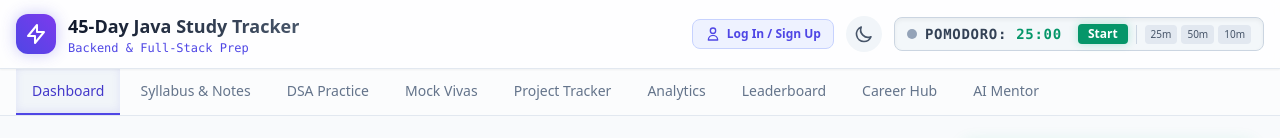
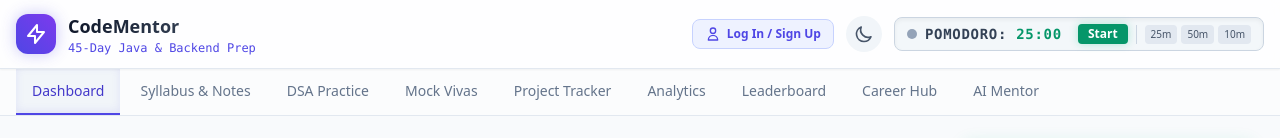
Before and after one commit to Satyamshiv0079/java-study-tracker, a React (Vite) app: page / in a window 1280 px wide. Shown: the top 138 px of the page. Built offline with nearby package versions, Linux system fonts and the light colour scheme; no server answers.

Commit message:
feat: unify application branding and page title to CodeMentor

```diff
--- a/index.html
+++ b/index.html
@@ -4,7 +4,7 @@
     <meta charset="UTF-8" />
     <link rel="icon" type="image/svg+xml" href="/favicon.svg" />
     <meta name="viewport" content="width=device-width, initial-scale=1.0" />
-    <title>java-study-tracker</title>
+    <title>CodeMentor — 45-Day Java & Spring Boot Placement Platform</title>
   </head>
   <body>
     <div id="root"></div>
--- a/src/components/Header.jsx
+++ b/src/components/Header.jsx
@@ -24,9 +24,9 @@ export default function Header({
         </div>
         <div>
           <h1 className="text-lg font-bold bg-clip-text text-transparent bg-gradient-to-r from-slate-900 to-slate-600 dark:from-white dark:to-slate-300">
-            45-Day Java Study Tracker
+            CodeMentor
           </h1>
-          <p className="text-xs text-indigo-600 dark:text-indigo-400 font-mono">Backend & Full-Stack Prep</p>
+          <p className="text-xs text-indigo-600 dark:text-indigo-400 font-mono">45-Day Java & Backend Prep</p>
         </div>
       </div>
 
```
